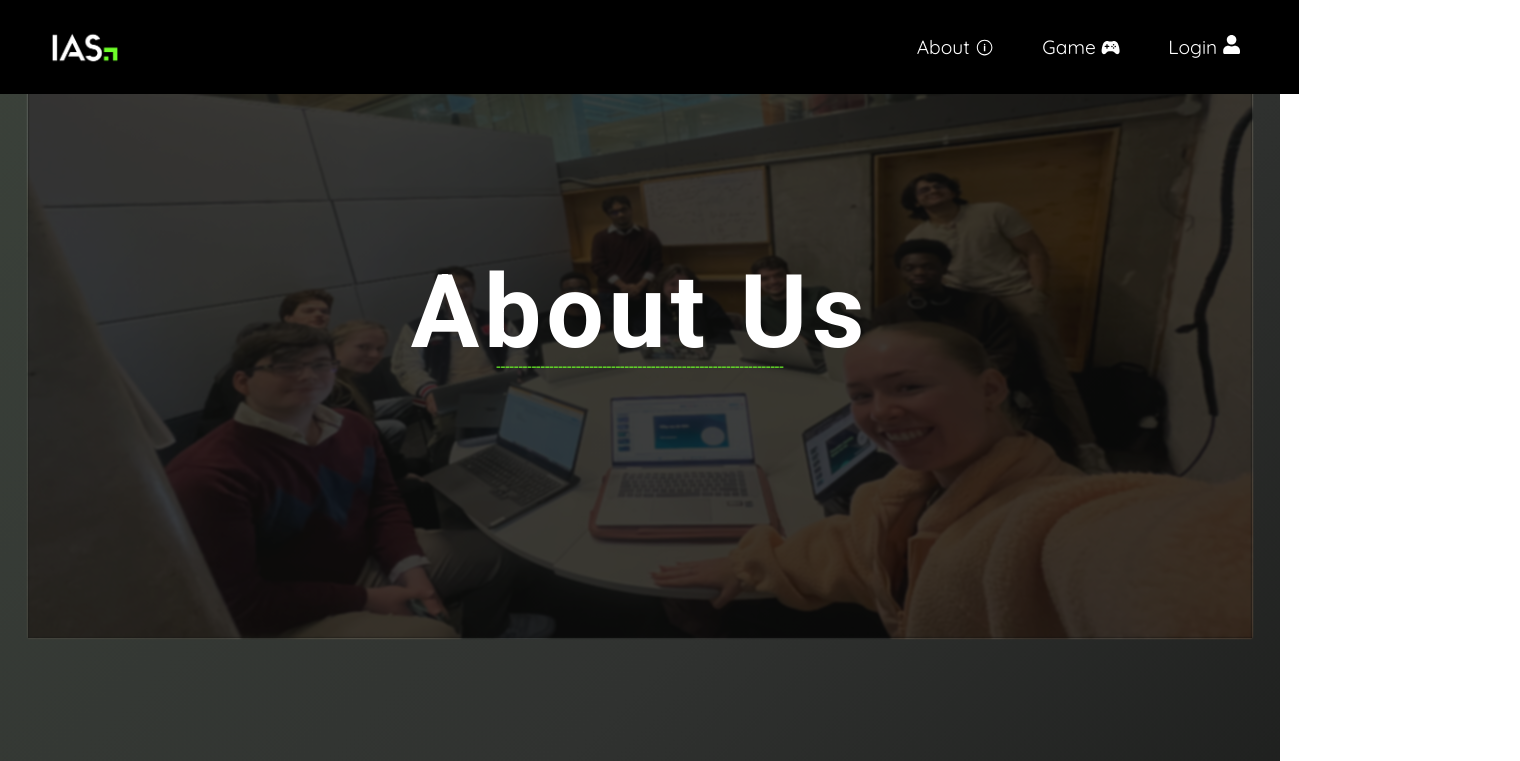
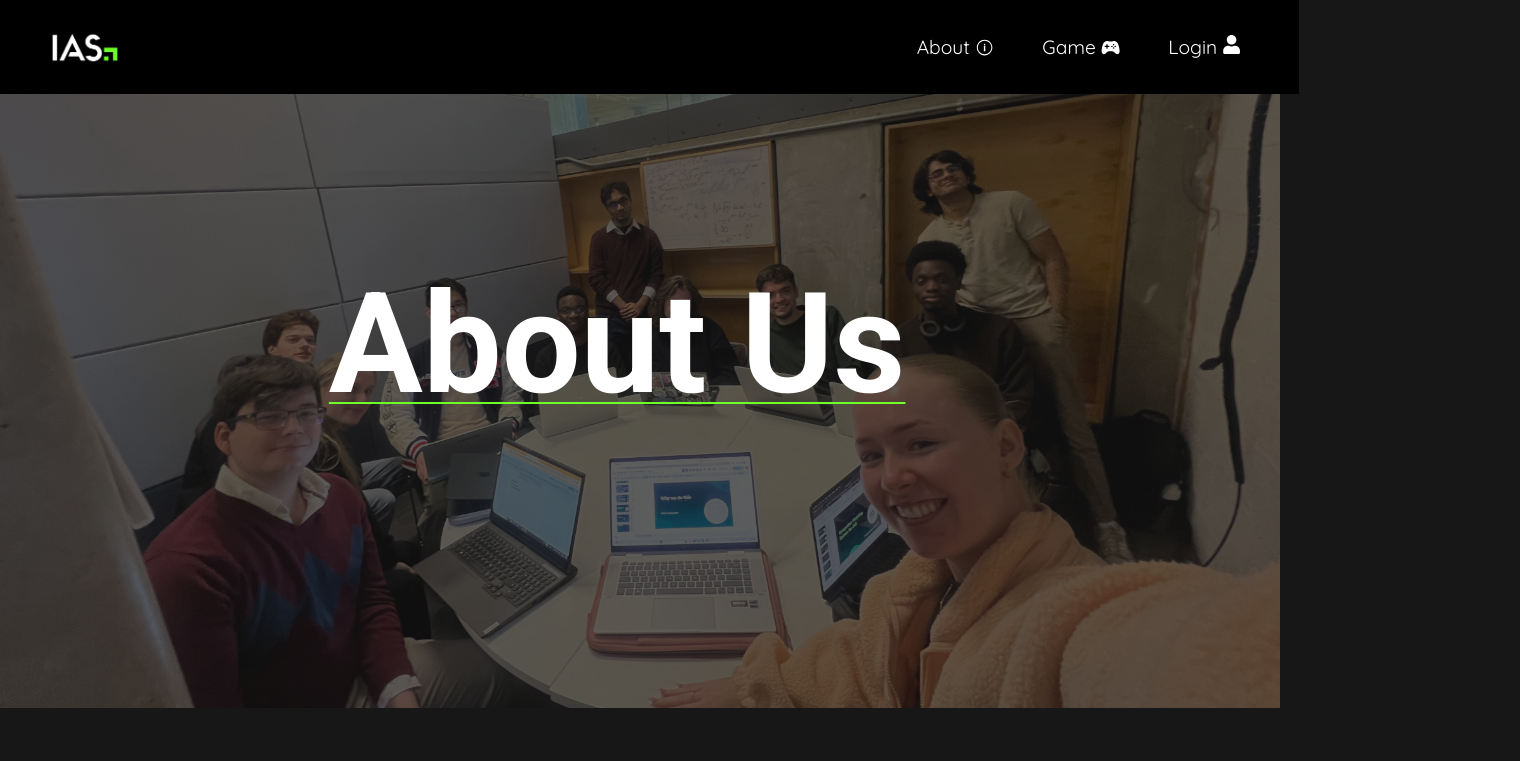
Before and after one commit to ias-tcd/competitor-matching-web-app, a React (Vite) app: page /about in a window 1280 px wide. Shown: the top 761 px of the page, 1520 px wide, since content can reach past the window. Built offline with nearby package versions, Linux system fonts and the light colour scheme.

Commit message:
Change background in about us page + added basic menu for mini game

```diff
--- a/src/pages/AboutUs/AboutUs.css
+++ b/src/pages/AboutUs/AboutUs.css
@@ -1,23 +1,31 @@
 @import url('https://fonts.googleapis.com/css2?family=Roboto:ital,wght@0,100;0,300;0,400;0,500;0,700;0,900;1,100;1,300;1,400;1,500;1,700;1,900&display=swap');
 
-.body{
-    color:inherit;
+
+
+:root{
+    background-color: rgb(23, 23, 23);
+    overflow-x: hidden;
 }
 .about-us {
     font-family: 'Roboto';
     height: 150vh;
+    padding: 200px;
+    background-color: rgb(23, 23, 23);
+
+
 }
 .about-us-bg{
     height: 100vh;
-    width:100%;
+    width: 100vw;
     display: flex;
     justify-content: center;
     align-items: center;
-    margin-bottom: 150px;
+    margin-bottom: 100px;
+
 }
 .about-us-image{
     width:100%;
-    height: 70%;
+    height: 80%;
     position:relative;
 }
 .about-us-image img{
@@ -25,61 +33,31 @@
     height: 125%;
     display: block;
 }
-.about-us-title{
+
+
+
+.team-image{
+    opacity:0.3;
+    position: absolute;
+    object-fit: cover;
     width: 100%;
-    height:125%;
-    top:0;
-    left:0;
-    position: absolute;
-    background: rgba(0,0,0,0.6);
-    display: flex;
-    justify-content: center;
-    align-items: center;
-    flex-direction: column;
-    opacity:0;
-    transition: 0.2s;
+    display: block;
+    background-color: rgba(0, 0, 0,1);
 
 }
 .about-us-title{
     opacity: 1;
-}
-.about-us-title h1{
-    font-size: 102px;
-    letter-spacing: 0.3rem;
-    margin-bottom: -35px;
-}
-.about-us-title > *{
-    transform: translateY(25px);
-    transition: transform 0.s;
-}
-.about-us-title > *{
-    transform: translateY(0px);
-}
-.underline{
-    color: #6EFF29;
-    padding: 0px;
-    white-space:0px;
-}
-
-
-.team-image{
-    opacity:0.5;
-    text-wrap:wrap;
-    width: 75%;
-    filter:blur(01px);
-    z-index: 2;
-
-}
-
-
-
-.logo-divider {
-    display: flex;
-    border-style: solid;
-    color: black;
-    width: 140px;
-    margin-left: 30px;
-    background-color: white;
+    outline: #6EFF29;
+    z-index: 0;
+    text-decoration: underline;
+    text-decoration-color: #6EFF29;
+    text-decoration-thickness:1.5px;
+    font-size: 70px;
+    text-underline-offset: 10px;
+    text-decoration-skip: 200px;
+    position: absolute;
+    top: 20%;
+    right: 29%;
 }
 
 .company-info {
@@ -92,8 +70,9 @@
     scale: .8; opacity: 0;
     animation: fade-in linear;
     animation-timeline:view();
-animation-range-start: -150px;
-        animation-range-end: 1050px;}
+    animation-range-start: -150px;
+    animation-range-end: 1050px;
+    }
 @keyframes fade-in {
     50% {scale:1; opacity:1;}
     100% {scale:0.8; opacity:0}
@@ -102,7 +81,7 @@ animation-range-start: -150px;
     line-height: 40px;
     font-size: 24px;
     padding-right:75px;
-
+    padding-left:75px;
 }
 
 
@@ -117,8 +96,6 @@ animation-range-start: -150px;
     animation-timeline:view();
     animation-range-start: -150px;
     animation-range-end: 1040px;
-
-
 }
 @keyframes fade-in2 {
     50% {scale:1; opacity:1;}
@@ -127,6 +104,8 @@ animation-range-start: -150px;
 
 .goal-image{
     flex: 1;
+    padding-left:75px;
+
 
 }
 .goal-info-details{
@@ -139,8 +118,6 @@ animation-range-start: -150px;
 
 
 
-
-
 .team-members {
     display: flex;
     position: relative;
@@ -149,15 +126,9 @@ animation-range-start: -150px;
     justify-content:center;
     align-items:center;
     flex-wrap:wrap;
-      scale: .8;
-    animation: fade-in3 linear;
-    animation-timeline:view();
-    animation-range-start: 0px;
 
 
-}
-@keyframes fade-in3 {
-    100% {scale:1;}
+
 }
 
 .card{
@@ -169,7 +140,6 @@ animation-range-start: -150px;
     transition: all 2s ease;
 }
 
-
 .cardFlipped{
     position: flex;
     width: 200px;
@@ -179,7 +149,6 @@ animation-range-start: -150px;
     transition: all 2s ease;
     transform: rotateY(180deg);
 }
-
 
 .team-member {
     position: absolute;
--- a/src/pages/AboutUs/AboutUs.tsx
+++ b/src/pages/AboutUs/AboutUs.tsx
@@ -64,18 +64,17 @@ const AboutUs = () => {
 
     return (
         <>
+        <div id='root'>
             <div className='about-us'>
                 <div className='about-us-bg'>
                     <div className='about-us-image'>
                         <img src={teamImg} alt='Company Logo' className='team-image' />
+                    </div>
+                </div>
                         <div className='about-us-title'>
                             <h1>About Us</h1>
-                            <p className='underline'>
-                                -----------------------------------------------------------------
-                            </p>
+
                         </div>
-                    </div>
-                </div>
                 <div className='company-info'>
                     <p className='company-info-details'>
                         <h1 style={{ fontSize: 48, paddingBottom: 50, color: '#6EFF29' }}>
@@ -90,12 +89,12 @@ const AboutUs = () => {
                     <img
                         src={logo}
                         alt='Company Logo'
-                        style={{ height: 500, width: '25.65%', mixBlendMode: 'overlay' }}
+                        style={{ height: 500, width: '22.65%', mixBlendMode: 'overlay' }}
                     />
                     <img
                         src={trinityLogo}
                         alt='Trinity College Logo'
-                        style={{ height: 500, width: '25.65%', mixBlendMode: 'overlay' }}
+                        style={{ height: 500, width: '22.65%', mixBlendMode: 'overlay', paddingRight:50 }}
                     />
                 </div>
                 <div className='goal-info' style={{}}>
@@ -127,6 +126,7 @@ const AboutUs = () => {
                     ))}
                 </div>
             </div>
+          </div>
         </>
     );
 };
--- a/src/pages/App/App.tsx
+++ b/src/pages/App/App.tsx
@@ -6,7 +6,7 @@ import AboutUs from '../AboutUs/AboutUs.tsx';
 import AuthProvider from '../../context/AuthProvider.tsx';
 import AuthGuard from '../../utils/AuthGuard.tsx';
 import NavBar from '../../components/NavBar/NavBar.tsx';
-import Game from '../Game/Game.tsx';
+import Game from '../Game/GameApp.tsx';
 
 function App(): JSX.Element {
     return (
--- a/src/pages/Game/Game.tsx
+++ b/src/pages/Game/Game.tsx
@@ -88,7 +88,7 @@ const Game = () => {
   const [currentBrand, setCurrentBrand] = useState("");
   const [userGuess, setUserGuess] = useState('');
   const [score, setScore] = useState(0);
-  const [timeLeft, setTimeLeft] = useState(30);
+  const [timeLeft, setTimeLeft] = useState(60);
   const [highScore, setHighScore] = useState(
     localStorage.getItem('highScore') || 0
   );
@@ -133,7 +133,7 @@ const Game = () => {
 
   const resetGame = () => {
     setScore(0);
-    setTimeLeft(30);
+    setTimeLeft(60);
     setCurrentBrand(chooseRandomBrand());
   };
 
--- /dev/null
+++ b/src/pages/Game/GameApp.tsx
@@ -0,0 +1,43 @@
+import { useState } from 'react';
+import Menu from './GameMenu';
+import Game from './Game';
+
+const App = () => {
+  const [inGame, setInGame] = useState(false);
+  const [showRestartPrompt, setShowRestartPrompt] = useState(false);
+
+  const startGame = () => {
+    setInGame(true);
+  };
+
+  const endGame = () => {
+    setShowRestartPrompt(true);
+  };
+
+  const restartGame = () => {
+    setShowRestartPrompt(false);
+    // Additional logic to reset game state if needed
+  };
+
+  const closeRestartPrompt = () => {
+    setShowRestartPrompt(false);
+  };
+
+  return (
+    <div className="app">
+      {inGame ? (
+        <Game onGameOver={endGame} />
+      ) : (
+        <Menu startGame={startGame} />
+      )}
+      {showRestartPrompt && (
+        <RestartPrompt
+          onRestart={restartGame}
+          onClose={closeRestartPrompt}
+        />
+      )}
+    </div>
+  );
+};
+
+export default App;
--- /dev/null
+++ b/src/pages/Game/GameMenu.css
@@ -0,0 +1,33 @@
+.menu {
+  display: flex;
+  flex-direction: column;
+  align-items: center;
+  justify-content: center;
+  height: 100vh;
+}
+
+.menu h1 {
+  font-size: 2rem;
+  margin-bottom: 20px;
+}
+
+.menu input {
+  padding: 10px;
+  margin-bottom: 20px;
+  border-radius: 5px;
+  border: 1px solid #ccc;
+  width: 300px;
+}
+
+.menu button {
+  padding: 10px 20px;
+  background-color: #007bff;
+  color: #fff;
+  border: none;
+  border-radius: 5px;
+  cursor: pointer;
+}
+
+.menu button:hover {
+  background-color: #0056b3;
+}
--- /dev/null
+++ b/src/pages/Game/GameMenu.tsx
@@ -0,0 +1,11 @@
+
+const GameMenu = ({ startGame }) => {
+  return (
+    <div className="menu">
+      <h1>Identify The Brand</h1>
+      <button onClick={startGame}>Start Game</button>
+    </div>
+  );
+};
+
+export default GameMenu;
--- a/src/pages/Home/Home.css
+++ b/src/pages/Home/Home.css
@@ -30,6 +30,8 @@ body {
     text-align: center;
     margin-top: 20px;
     padding: 20px;
+
+
 }
 
 #userInput {
```
